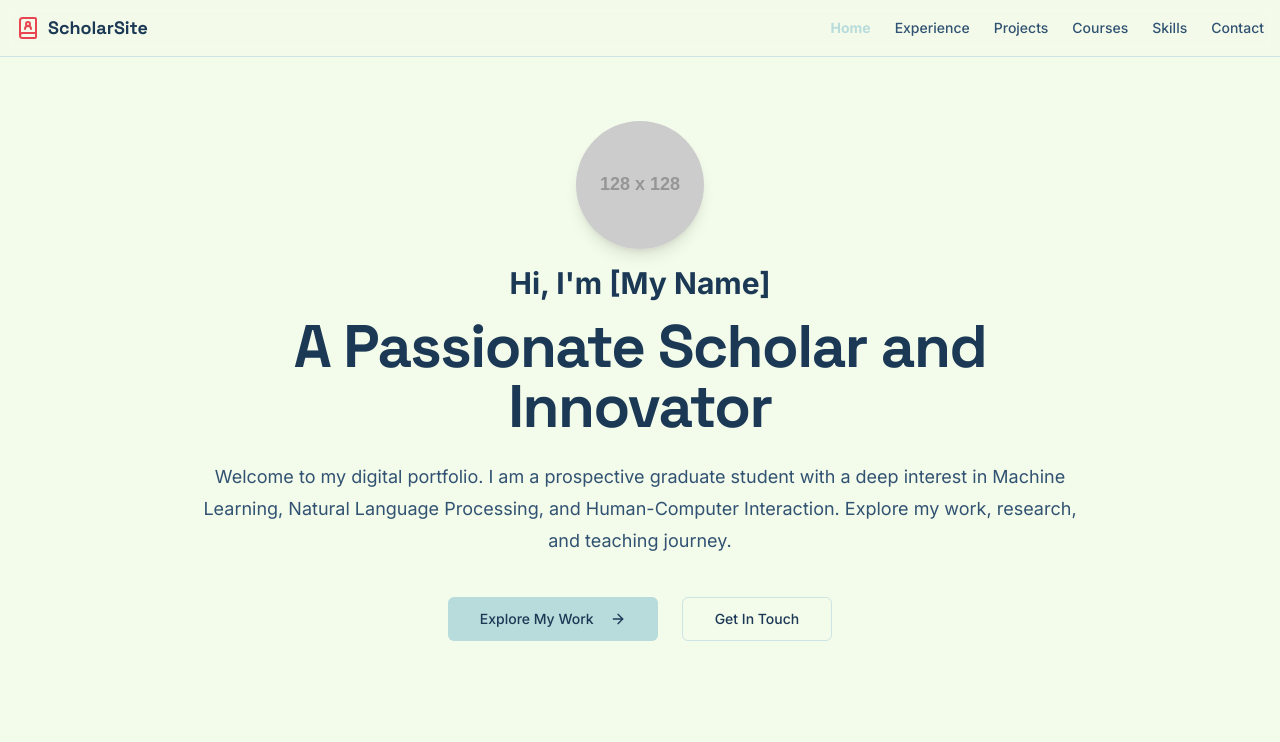
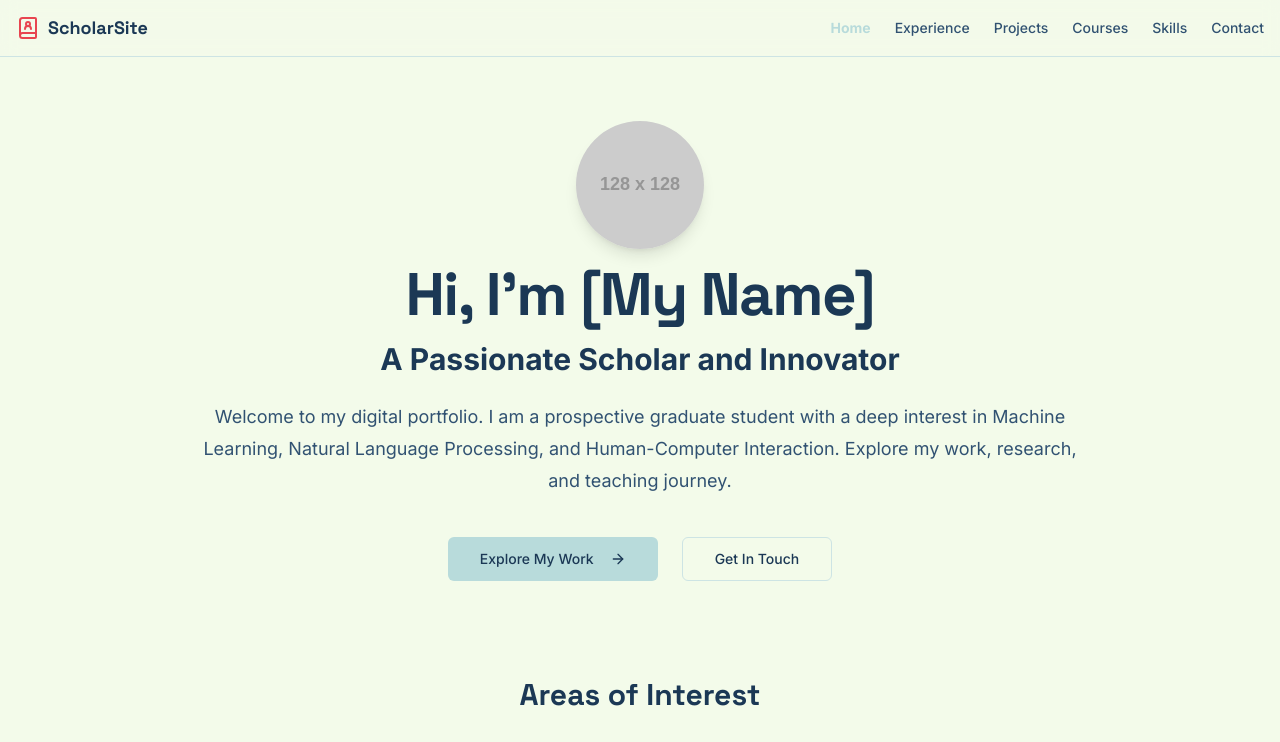
Before and after one commit to DearShervin/dearshervin.github.io, a Next.js app: page /studio/ in a window 1280 px wide. Shown: the top 742 px of the page. Built offline with nearby package versions, Linux system fonts and the light colour scheme.

Commit message:
initial commit

```diff
--- a/src/app/page.tsx
+++ b/src/app/page.tsx
@@ -20,10 +20,10 @@ export default function Home() {
               data-ai-hint="profile picture"
             />
           </div>
-          <h2 className="mb-4 text-3xl font-semibold">Hi, I'm [My Name]</h2>
           <h1 className="font-headline text-4xl font-bold tracking-tight text-foreground sm:text-5xl md:text-6xl">
-            A Passionate Scholar and Innovator
+            Hi, I'm [My Name]
           </h1>
+          <h2 className="mb-4 text-3xl font-semibold mt-4">A Passionate Scholar and Innovator</h2>
           <p className="mt-6 text-lg leading-8 text-muted-foreground">
             Welcome to my digital portfolio. I am a prospective graduate student with a deep interest in Machine Learning, Natural Language Processing, and Human-Computer Interaction. Explore my work, research, and teaching journey.
           </p>
```
